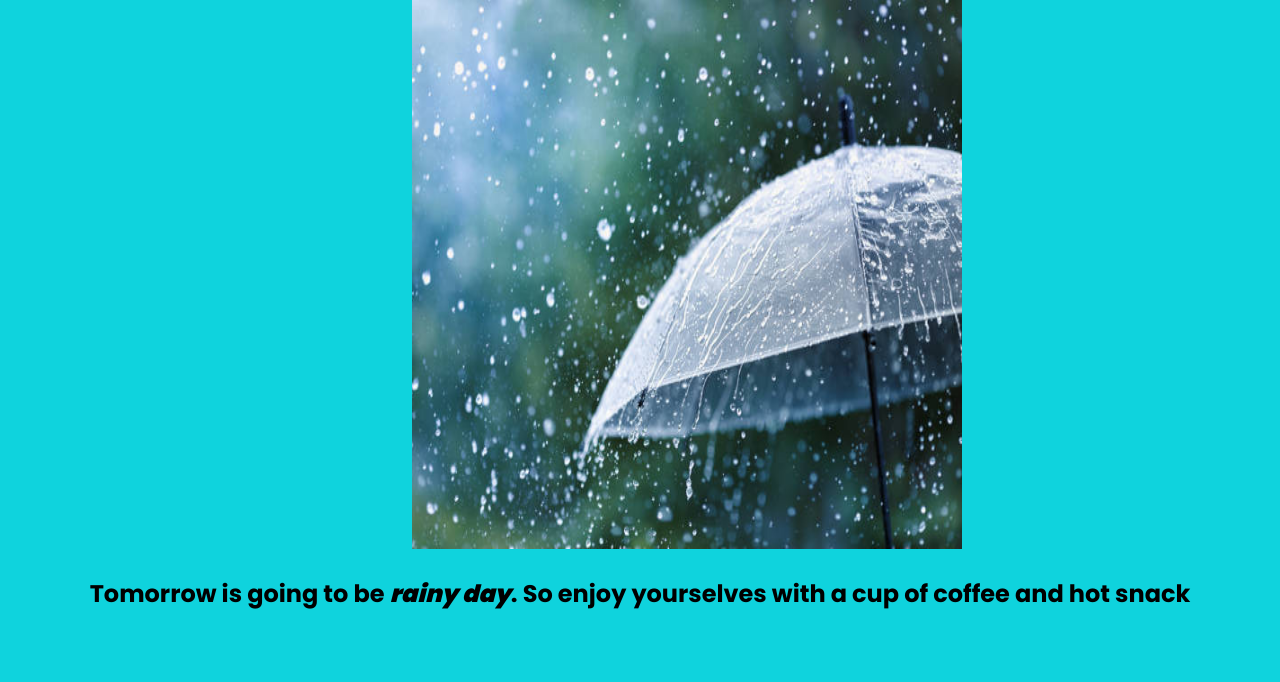
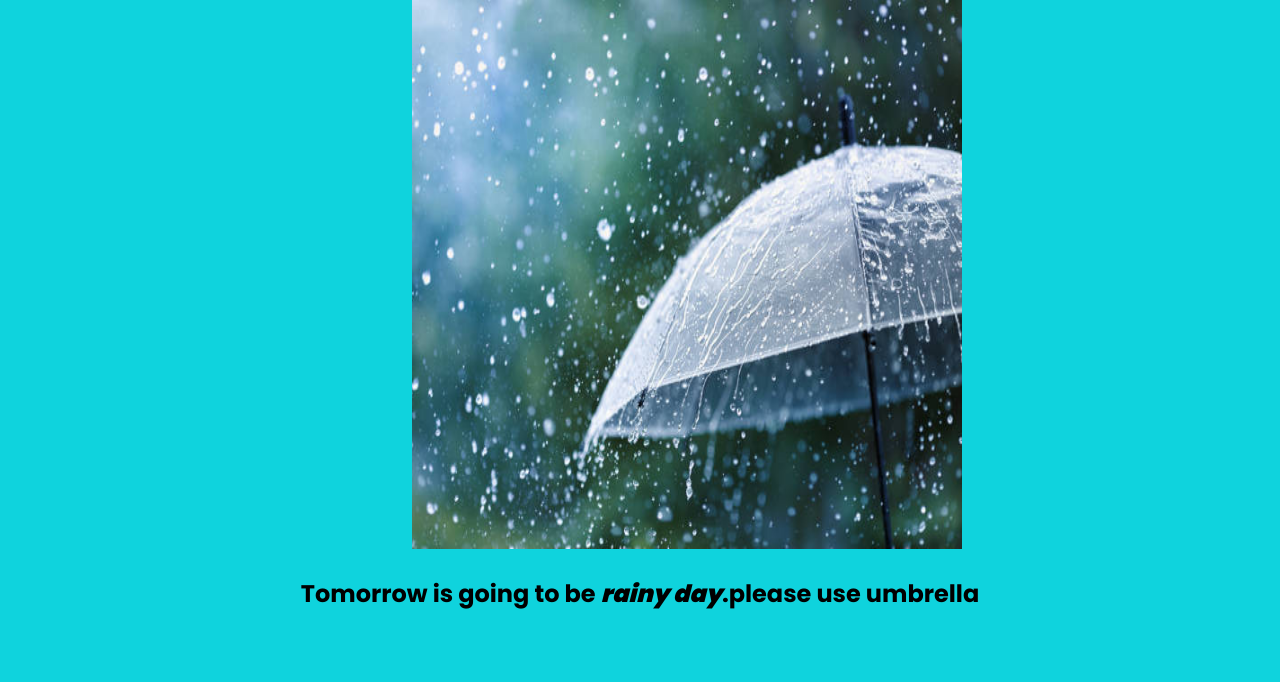
Before and after one commit to yarradedeepya/RainFall-Prediction, a Python web app: template template/after_rainy.html in a window 1280 px wide. Shown: the part 92-774 px from the top of the page. Run offline with Jinja, Linux system fonts and the light colour scheme; the template is opened without the code that fills it, so the values that code supplies are empty.

Commit message:
Update after_rainy.html

```diff
--- a/template/after_rainy.html
+++ b/template/after_rainy.html
@@ -14,8 +14,7 @@
         <img src="../static/rainy.jpg" alt="Rainy Day" style="height: 550px; width: 550px; margin-left: 32%">
     </div>
     <div>
-        <h2><center> Tomorrow is going to be <span style="font-style: italic; font-weight: bolder;">rainy day</span>. So enjoy yourselves
-        with a cup of coffee and hot snack </center></h2>
+        <h2><center> Tomorrow is going to be <span style="font-style: italic; font-weight: bolder;">rainy day</span>.please use umbrella</center></h2>
    </div>
 </body>
 </html>
```
